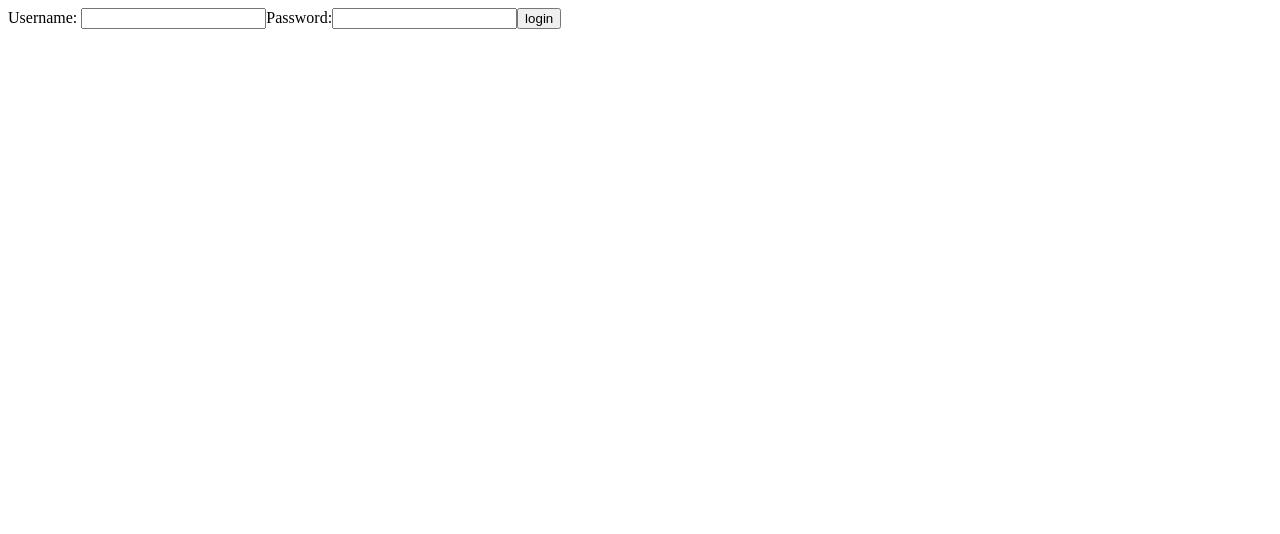
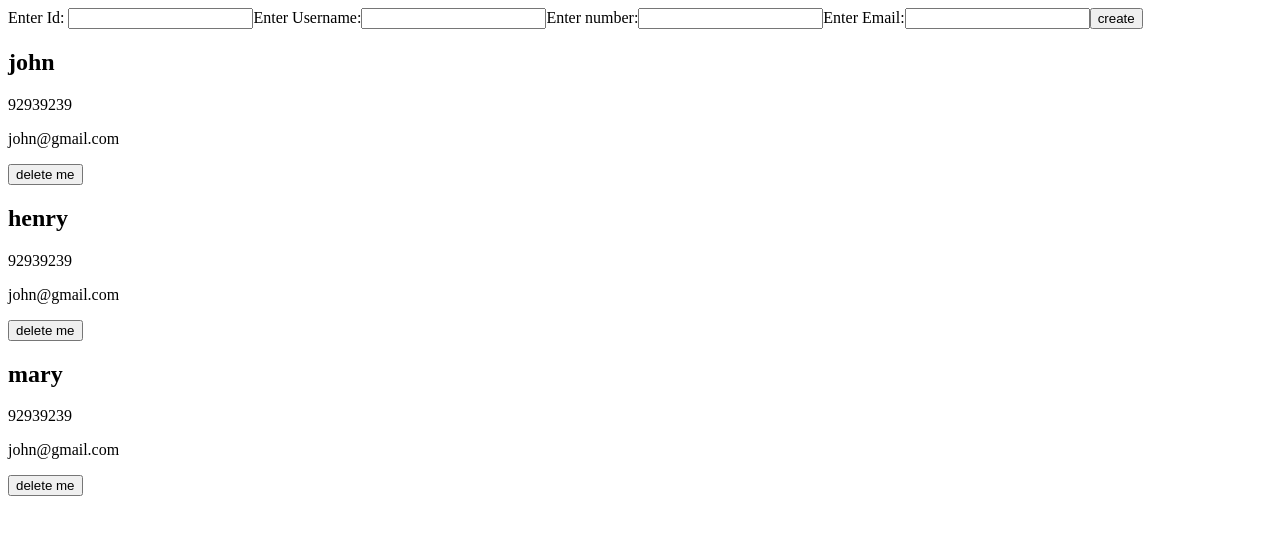
Before and after one commit to shruthi2609/bireact, a React (Create React App) app: page / in a window 1280 px wide. Shown: the top 534 px of the page. Built offline with nearby package versions, Linux system fonts and the light colour scheme.

Commit message:
useState

```diff
--- a/src/App.js
+++ b/src/App.js
@@ -1,4 +1,6 @@
+import ContactManager from "./Components/ArrayState"
 import FormComponent from "./Components/FormComponent"
+import FunctionalState from "./Components/FunctionalState"
 import SimpleClassComponent from "./Components/SimpleClassComponent"
 import WelcomePage from "./Components/WelcomePage"
 function App(){
@@ -7,7 +9,7 @@ function App(){
           {/*   <WelcomePage fname="johan" email="john@gmail.com" profileimg="https://encrypted-tbn0.gstatic.com/images?q=tbn:ANd9GcQlAxZm2ab3-Gb0kTCPzeuQYhxk30v28eWA1YpPK80&s"></WelcomePage>
           <WelcomePage fname="peter" email="peter@gmail.com" profileimg="https://encrypted-tbn0.gstatic.com/images?q=tbn:ANd9GcQlAxZm2ab3-Gb0kTCPzeuQYhxk30v28eWA1YpPK80&s"></WelcomePage>
           <SimpleClassComponent info="v19.0.0"></SimpleClassComponent>*/}
-          <FormComponent></FormComponent>
+      <ContactManager></ContactManager>
         </div>
 
     )
--- /dev/null
+++ b/src/Components/ArrayState.js
@@ -0,0 +1,80 @@
+import {useState} from "react"
+function ContactManager(){
+const [id,setId]=useState()
+const [fname,setFname]=useState("")
+const [phno,setPhNumber]=useState("")
+const [email,setEmail]=useState("")
+
+const [contact,setContact]=useState([
+    {
+        id:0,
+        fname:"john",
+        number:92939239,
+        email:"john@gmail.com"
+    },
+    {
+        id:1,
+        fname:"henry",
+        number:92939239,
+        email:"john@gmail.com"
+    },
+    {
+        id:2,
+        fname:"mary",
+        number:92939239,
+        email:"john@gmail.com"
+    },
+
+])
+const handleID=(e)=>{
+setId(e.target.value)
+}
+const handleUname=(e)=>{
+    setFname(e.target.value)
+}
+const handleNumber=(e)=>{
+    setPhNumber(e.target.value)
+}
+const handleEmail=(e)=>{
+    setEmail(e.target.value)
+}
+const handleCreate=(e)=>{
+    e.preventDefault()
+    const obj={
+        id:id,
+        fname:fname,
+        number:phno,
+        email:email
+    }
+   // wrong coz updates without setContact method contact.push(obj)
+   setContact([...contact,obj])
+}
+const deleteContact=(itemid)=>{
+  const result=contact.filter((item)=>item.id!==itemid)
+
+  setContact(result)
+}
+return(
+<div>
+    <form>
+        Enter Id: <input type="text" onChange={(e)=>handleID(e)}></input>
+        Enter Username:<input type="text" onChange={(e)=>handleUname(e)}></input>
+        Enter number:<input type="text" onChange={(e)=>handleNumber(e)}></input>
+        Enter Email:<input type="text" onChange={(e)=>handleEmail(e)}></input>
+        <button onClick={(e)=>handleCreate(e)}>create</button>
+    </form>
+    {
+        contact.map((item)=>(
+            <div>
+                <h2>{item.fname}</h2>
+                <p>{item.number}</p>
+                <p>{item.email}</p>
+                <button onClick={()=>deleteContact(item.id)}>delete me</button>
+            </div>
+        ))
+    }
+</div>
+
+)
+}
+export default ContactManager
--- /dev/null
+++ b/src/Components/FunctionalState.js
@@ -0,0 +1,25 @@
+import {useState} from "react"
+function FunctionalState(){
+    const [count,setCount]=useState(0)
+    const increment=()=>{
+        setCount(count+1)
+
+    }
+    const decrement=()=>{
+        if(count>0){
+            setCount(count-1)
+        }
+
+    }
+    return(
+        <div>
+            <h1>counter Component</h1>
+            <button onClick={increment}>+</button>
+            {count}
+            <button onClick={decrement}>-</button>
+        </div>
+    )
+
+
+}
+export default FunctionalState
```
